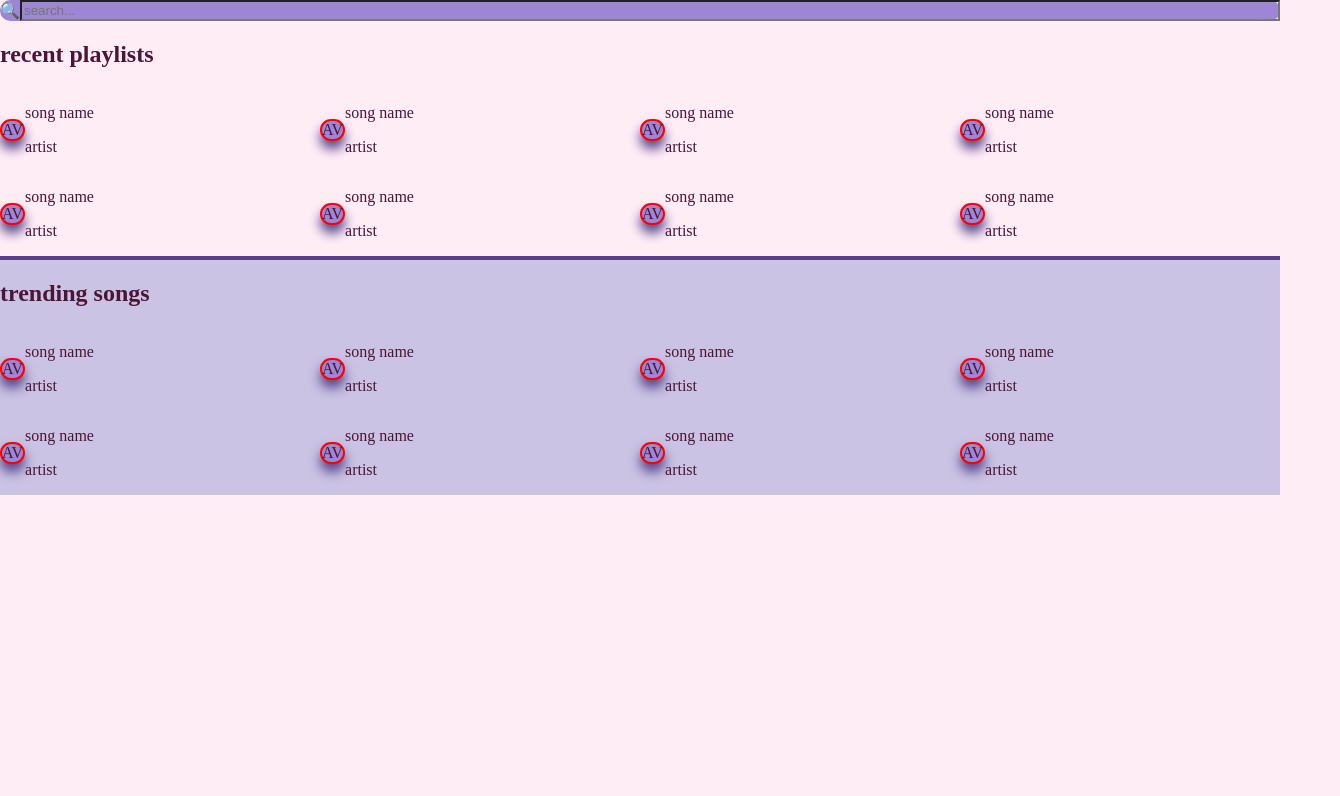
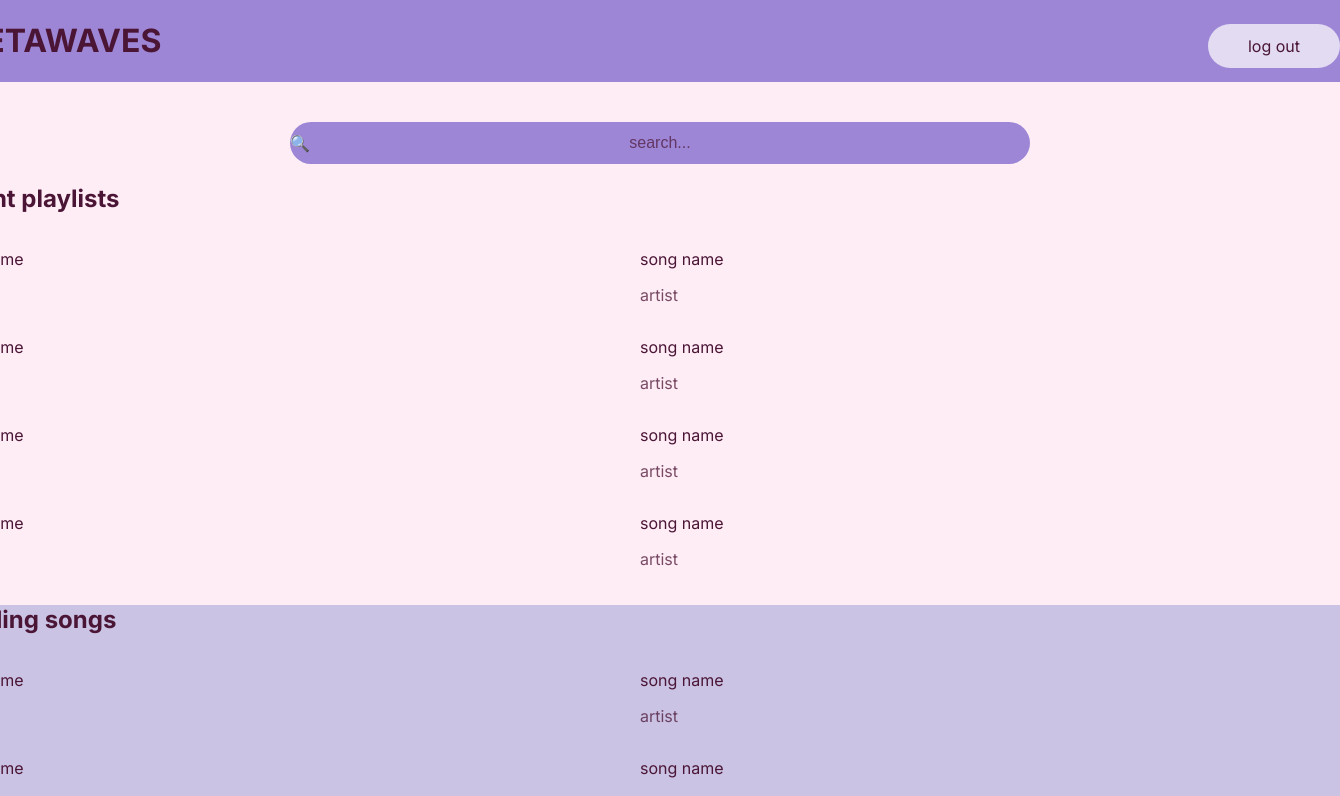
Before and after one commit to Rc61037/Thetawaves, a Next.js app in the folder thetawaves-next/: page /dashboard in a window 1280 px wide. Shown: the top 796 px of the page, 1340 px wide, since content can reach past the window. Built offline with nearby package versions, Linux system fonts and the light colour scheme; sample sign-in values are in the browser's storage; a web font is replaced by a local one.

Commit message:
style: adjust search bar spacing and color

```diff
--- a/thetawaves-next/src/app/dashboard/page.tsx
+++ b/thetawaves-next/src/app/dashboard/page.tsx
@@ -1,69 +1,82 @@
-import React from "react";
+'use client';
+
+import React, { useEffect } from "react";
+import { useRouter } from "next/navigation";
 
 const MusicDashboard = () => {
+  const router = useRouter();
+
+  useEffect(() => {
+    // Check if user is authenticated
+    const token = localStorage.getItem('token');
+    if (!token) {
+      router.push('/signin');
+    }
+  }, [router]);
+
+  const handleLogout = () => {
+    localStorage.removeItem('token');
+    localStorage.removeItem('user');
+    router.push('/signin');
+  };
+
   return (
-    <div className="min-h-screen bg-[#FFEDF6] font-[NanumGothic] text-[#4B1535] px-6 py-8 flex flex-col items-center w-full">
+    <div className="min-h-screen bg-[#FFEDF6] flex justify-center">
+      <div className="w-[1400px]">
+        {/* Header */}
+        <div className="w-full bg-[#9D86D5] py-4 flex justify-between items-center">
+          <h1 className="text-[#4B1535] text-4xl font-serif px-8">THETAWAVES</h1>
+          <button
+            onClick={handleLogout}
+            className="submit-button px-8"
+          >
+            log out
+          </button>
+        </div>
+
         {/* Search Bar */}
-      <div className="w-full max-w-6xl flex justify-center mb-10">
-        <div className="bg-[#9D86D5] shadow-md shadow-[#D183A9] rounded-full px-6 py-3 flex items-center w-full">
-          <span className="text-white text-xl mr-2">🔍</span>
+        <div style={{ marginTop: '40px' }}>
+          <div className="w-full flex justify-center">
+            <div className="w-[700px] relative">
               <input
                 type="text"
                 placeholder="search..."
-            className="bg-transparent outline-none text-white placeholder-white w-full"
+                style={{ backgroundColor: '#9D86D5' }}
+                className="form-input w-full border border-black pl-10 py-3 focus:outline-none focus:ring-0"
               />
+              <span className="absolute left-3 top-1/2 transform -translate-y-1/2 text-[#4B1535]">🔍</span>
+            </div>
           </div>
         </div>
 
         {/* Recent Playlists */}
-      <section className="w-full max-w-6xl mb-16">
-        <h2 className="text-3xl font-bold mb-8">recent playlists</h2>
-        <div className="grid grid-cols-4 lg:grid-cols-4 gap-16 w-full">
+        <div className="mt-16">
+          <h2 className="text-[#4B1535] text-2xl font-serif mb-6">recent playlists</h2>
+          <div className="grid grid-cols-2 gap-x-48 gap-y-6">
             {[...Array(8)].map((_, i) => (
-            <div key={i} className="flex items-center gap-4 w-full justify-start">
-              <div
-                className="w-28 h-28 rounded-full shrink-0 flex items-center justify-center text-white text-base"
-                style={{
-                  backgroundColor: "#9D86D5",
-                  boxShadow: "0 8px 12px #554288",
-                  border: "2px solid red",
-                }}
-              >
-                AV
-              </div>
-              <div>
-                <p className="text-lg leading-tight">song name</p>
-                <p className="text-sm leading-tight">artist</p>
-              </div>
+              <div key={i}>
+                <p className="text-[#4B1535] text-lg">song name</p>
+                <p className="text-[#4B1535] opacity-75">artist</p>
               </div>
             ))}
           </div>
-      </section>
+        </div>
 
         {/* Trending Songs */}
-      <section className="w-full max-w-6xl bg-[#CAC3E4] px-10 py-10 rounded-md shadow-inner border-t-4 border-[#554288]">
-        <h2 className="text-3xl font-bold mb-8">trending songs</h2>
-        <div className="grid grid-cols-4 lg:grid-cols-4 gap-16 w-full">
+        <div className="mt-8">
+          <div className="bg-[#CAC3E4] p-4">
+            <h2 className="text-[#4B1535] text-2xl font-serif mb-6">trending songs</h2>
+            <div className="grid grid-cols-2 gap-x-48 gap-y-6">
               {[...Array(8)].map((_, i) => (
-            <div key={i} className="flex items-center gap-4 w-full justify-start">
-              <div
-                className="w-28 h-28 rounded-full shrink-0 flex items-center justify-center text-white text-base"
-                style={{
-                  backgroundColor: "#9D86D5",
-                  boxShadow: "0 8px 12px #554288",
-                  border: "2px solid red",
-                }}
-              >
-                AV
-              </div>
-              <div>
-                <p className="text-lg leading-tight">song name</p>
-                <p className="text-sm leading-tight">artist</p>
-              </div>
+                <div key={i}>
+                  <p className="text-[#4B1535] text-lg">song name</p>
+                  <p className="text-[#4B1535] opacity-75">artist</p>
                 </div>
               ))}
             </div>
-      </section>
+          </div>
+        </div>
+      </div>
     </div>
   );
 };
```
Lines whose indentation alone changed are shown as unchanged.
